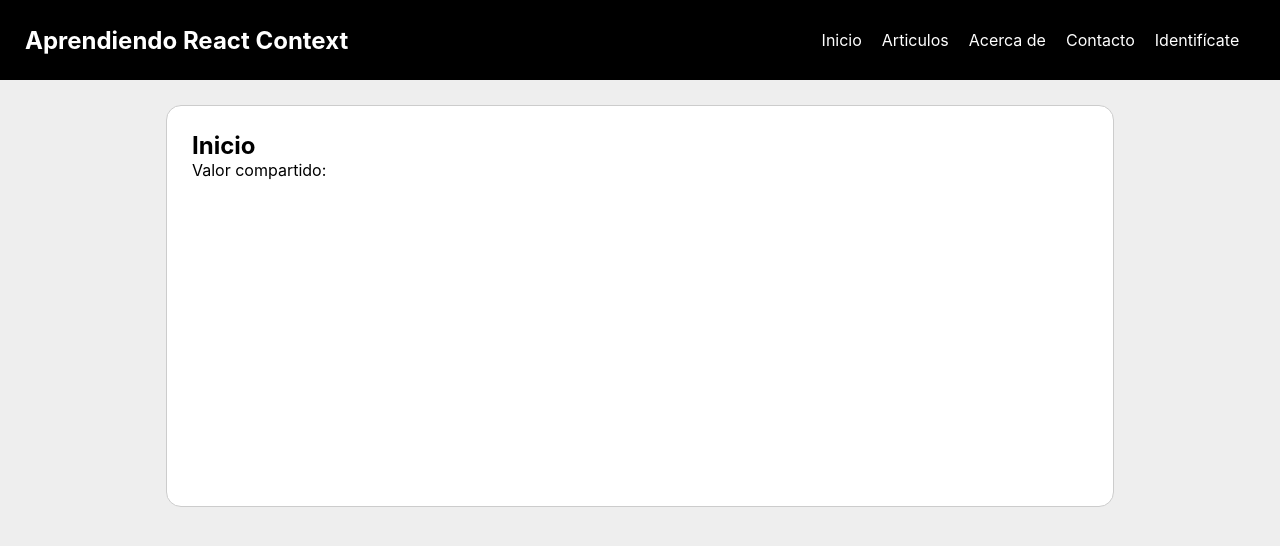
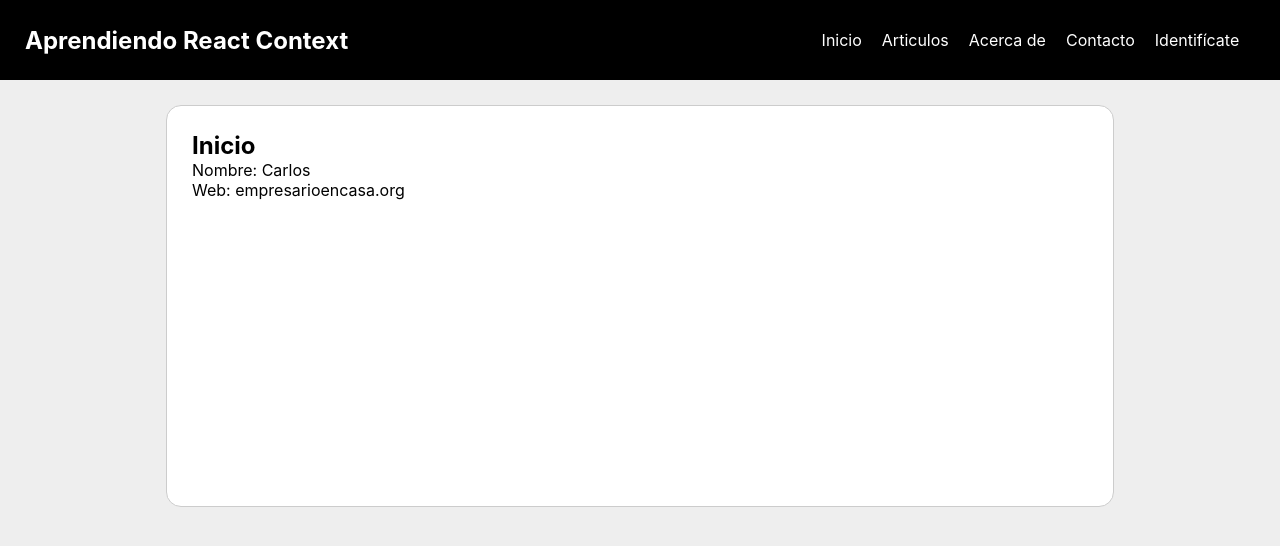
Before and after one commit to VillegasCode/13-context, a React (Create React App) app: page / in a window 1280 px wide. Shown: the top 546 px of the page. Built offline with nearby package versions, Linux system fonts and the light colour scheme.

Commit message:
const {usuario, setUsuario} = useContext(PruebaContext) and use like usuario.nombre and usuario.web

```diff
--- a/src/components/Inicio.js
+++ b/src/components/Inicio.js
@@ -3,14 +3,18 @@ import { PruebaContext } from '../context/PruebaContext'
 
 export const Inicio = () => {
 
-  const compartida = useContext(PruebaContext);
+  // const compartida = useContext(PruebaContext);
 
   // Ya se puede accesar al valor de PruebaContext.js a través de la const compartida
+
+  const {usuario, setUsuario} = useContext(PruebaContext);
 
   return (
     <div>
       <h1>Inicio</h1>
-      <p>Valor compartido: <strong>{compartida.titulo}</strong></p>
+      <p>Nombre: {usuario.nombre}</p>
+      <p>Web: {usuario.web}</p>
+      {/* <p>Valor compartido: <strong>{compartida.titulo}</strong></p> */}
     </div>
   )
 }
```
